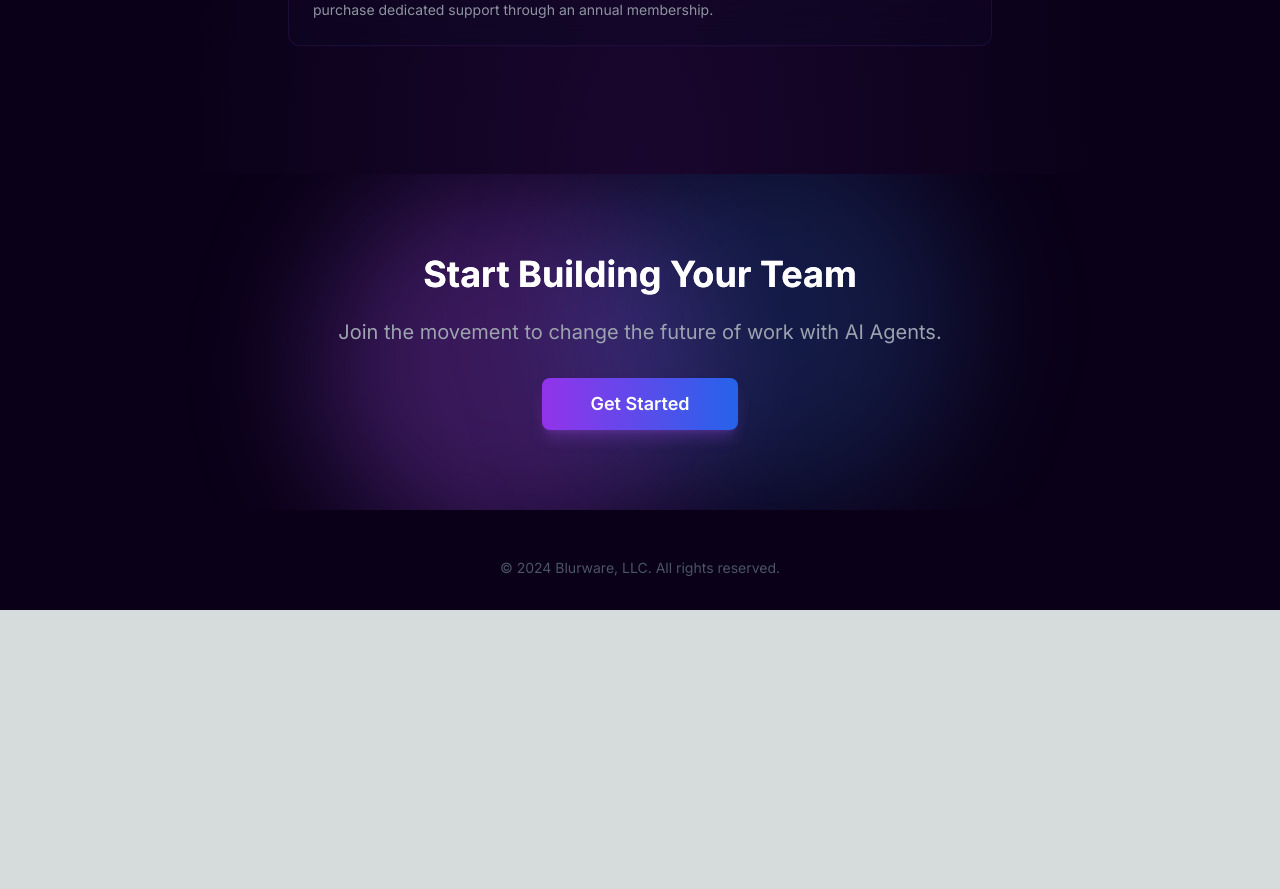
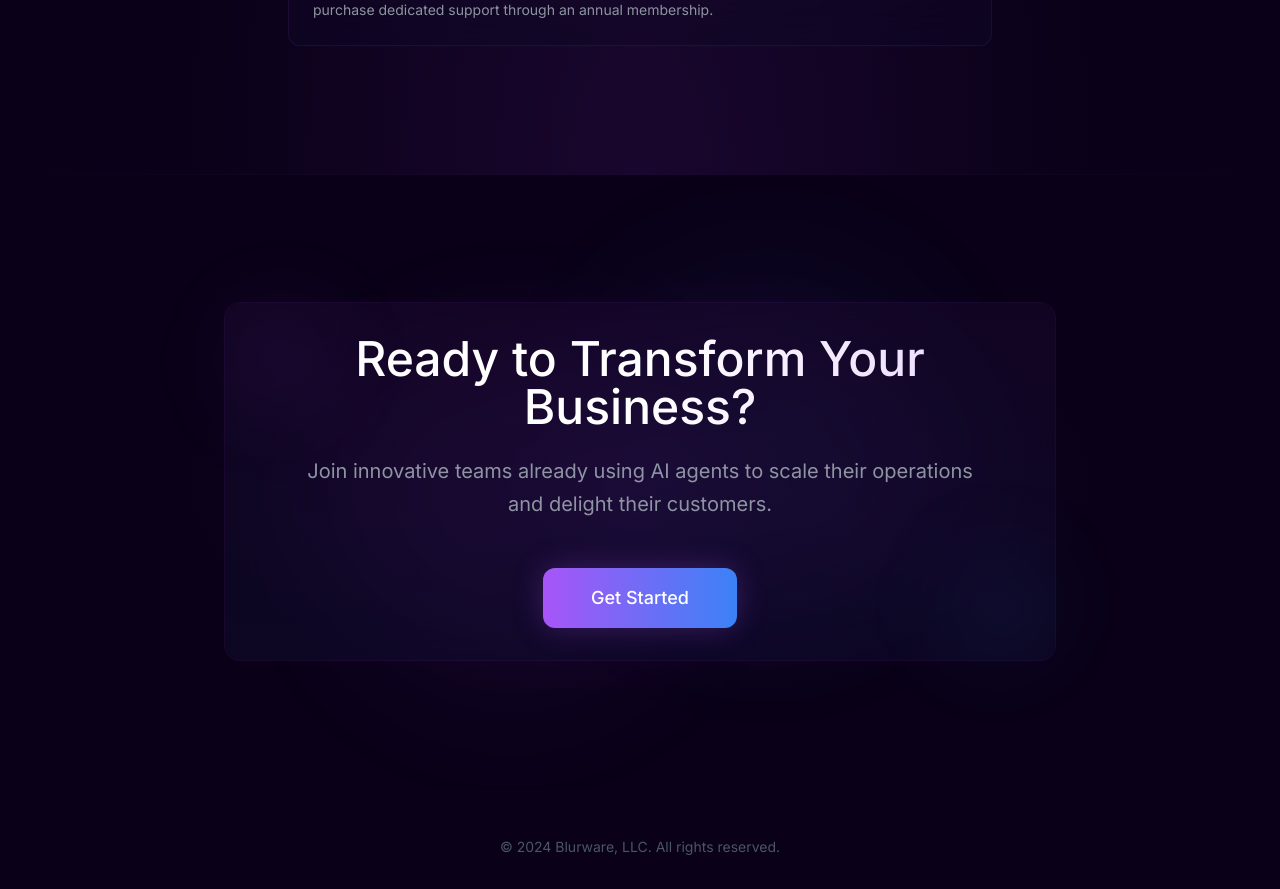
Before and after one commit to tfcbot/agentic-landing-page-template, a Next.js app: page / in a window 1280 px wide. Shown: the part 6560-7449 px from the top of the page. Before the commit the page ends 7170 px from the top, so only its background shows below. Built offline with nearby package versions, Linux system fonts and the light colour scheme.

Commit message:
update the CTA

```diff
--- a/app/components/sections/CTA.tsx
+++ b/app/components/sections/CTA.tsx
@@ -2,27 +2,45 @@ import Link from 'next/link';
 
 export default function CTA() {
   return (
-    <section className="py-20 bg-[#0A0118] relative overflow-hidden">
-      {/* Background gradients */}
-      <div className="absolute top-0 left-1/4 w-96 h-96 bg-purple-500/30 rounded-full blur-3xl" />
-      <div className="absolute bottom-0 right-1/4 w-96 h-96 bg-blue-500/20 rounded-full blur-3xl" />
+    <section className="py-32 bg-[#0A0118] relative overflow-hidden">
+      {/* Premium background effects */}
+      <div className="absolute inset-0 w-full h-full">
+        <div className="absolute w-full h-full bg-[radial-gradient(ellipse_at_center,_var(--tw-gradient-stops))] from-purple-900/20 via-[#0A0118] to-[#0A0118]" />
+        <div className="absolute w-full h-[1px] bg-gradient-to-r from-transparent via-purple-500/10 to-transparent top-0" />
+        {/* Animated gradient orbs */}
+        <div className="absolute top-1/4 left-1/4 w-96 h-96 bg-purple-500/10 rounded-full blur-3xl animate-pulse" />
+        <div className="absolute bottom-1/4 right-1/4 w-96 h-96 bg-blue-500/10 rounded-full blur-3xl animate-pulse delay-1000" />
+      </div>
 
-      <div className="max-w-4xl mx-auto px-4 sm:px-6 lg:px-8 text-center relative">
-        <h2 className="text-4xl font-bold text-white mb-6 bg-clip-text text-transparent bg-gradient-to-r from-white to-purple-200">
-          Start Building Your Team
+      <div className="max-w-4xl mx-auto px-4 sm:px-6 lg:px-8 relative">
+        <div className="relative p-8 rounded-2xl border border-purple-500/10 bg-[#0c0118]/40 backdrop-blur-xl">
+          <div className="absolute inset-0 bg-gradient-to-b from-purple-500/5 to-blue-500/5 rounded-2xl" />
+
+          <div className="relative text-center">
+            <h2 className="text-4xl sm:text-5xl font-medium mb-6 bg-clip-text text-transparent bg-gradient-to-r from-white via-white to-purple-200">
+              Ready to Transform Your Business?
             </h2>
-        <p className="text-xl text-gray-400 mb-8">
-          Join the movement to change the future of work with AI Agents.
+            <p className="text-xl text-gray-400/90 mb-12 max-w-2xl mx-auto leading-relaxed">
+              Join innovative teams already using AI agents to scale their operations and delight their customers.
             </p>
             <div className="flex justify-center">
               <a
                 href="#pricing"
-            className="inline-flex items-center px-12 py-3 rounded-lg text-lg font-semibold
-              bg-gradient-to-r from-purple-600 to-blue-600 text-white hover:from-purple-700
-              hover:to-blue-700 transition-all duration-200 shadow-lg shadow-purple-500/25"
+                className="group relative inline-flex items-center px-12 py-4 rounded-xl text-lg font-medium
+                  bg-gradient-to-r from-purple-500 to-blue-500 text-white
+                  hover:from-purple-600 hover:to-blue-600
+                  transition-all duration-300 shadow-[0_0_30px_rgba(168,85,247,0.25)]
+                  overflow-hidden transform hover:scale-[1.02]"
               >
-            Get Started
+                <span className="relative z-10">Get Started</span>
+                <div className="absolute inset-0 -z-10 bg-gradient-to-r from-purple-600/0 via-purple-600/40 to-purple-600/0 translate-x-[-100%] group-hover:translate-x-[100%] transition-transform duration-500" />
               </a>
+            </div>
+          </div>
+
+          {/* Decorative elements */}
+          <div className="absolute top-0 left-0 w-32 h-32 bg-gradient-to-br from-purple-500/10 to-transparent rounded-full blur-2xl" />
+          <div className="absolute bottom-0 right-0 w-32 h-32 bg-gradient-to-tl from-blue-500/10 to-transparent rounded-full blur-2xl" />
         </div>
       </div>
     </section>
```
Lines whose indentation alone changed are shown as unchanged.
